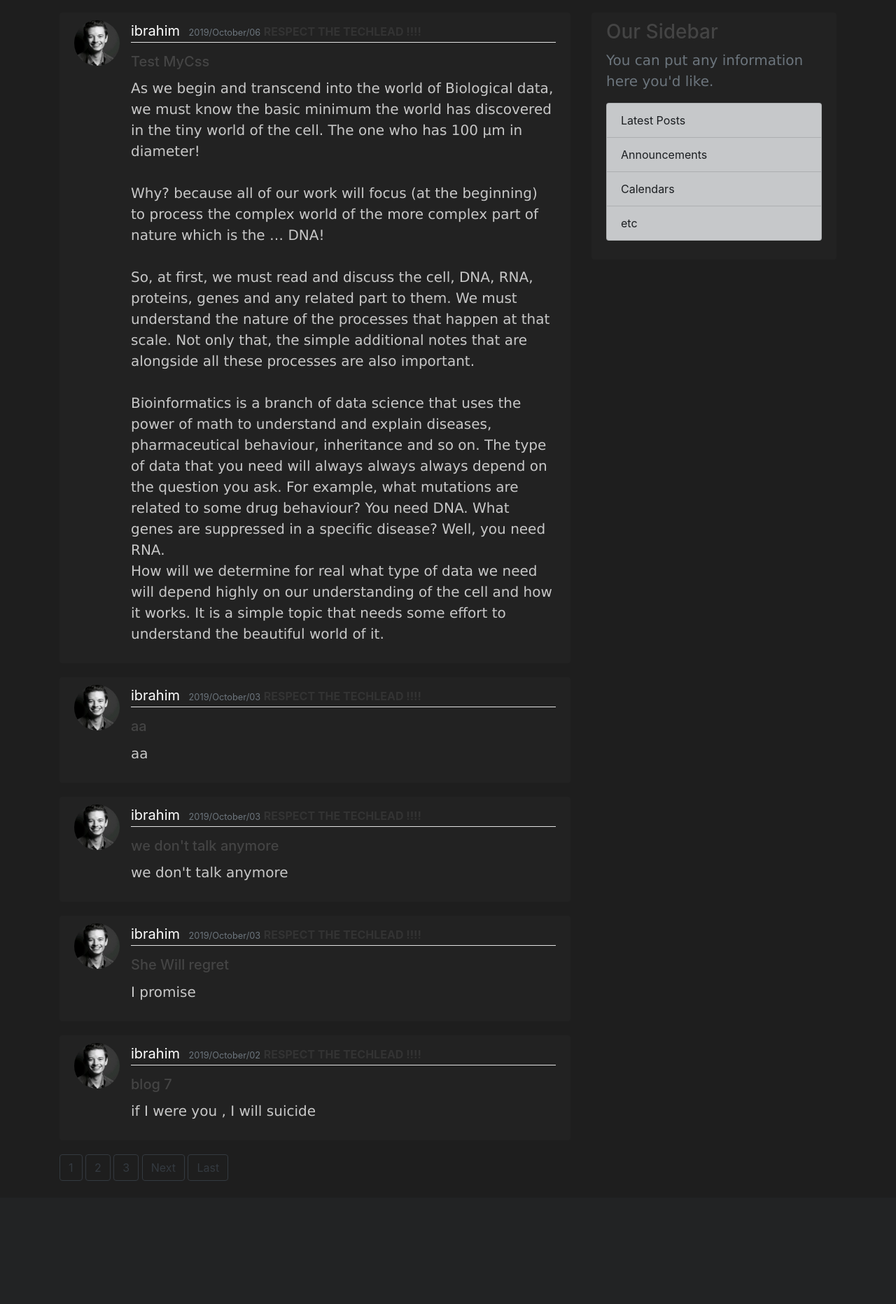
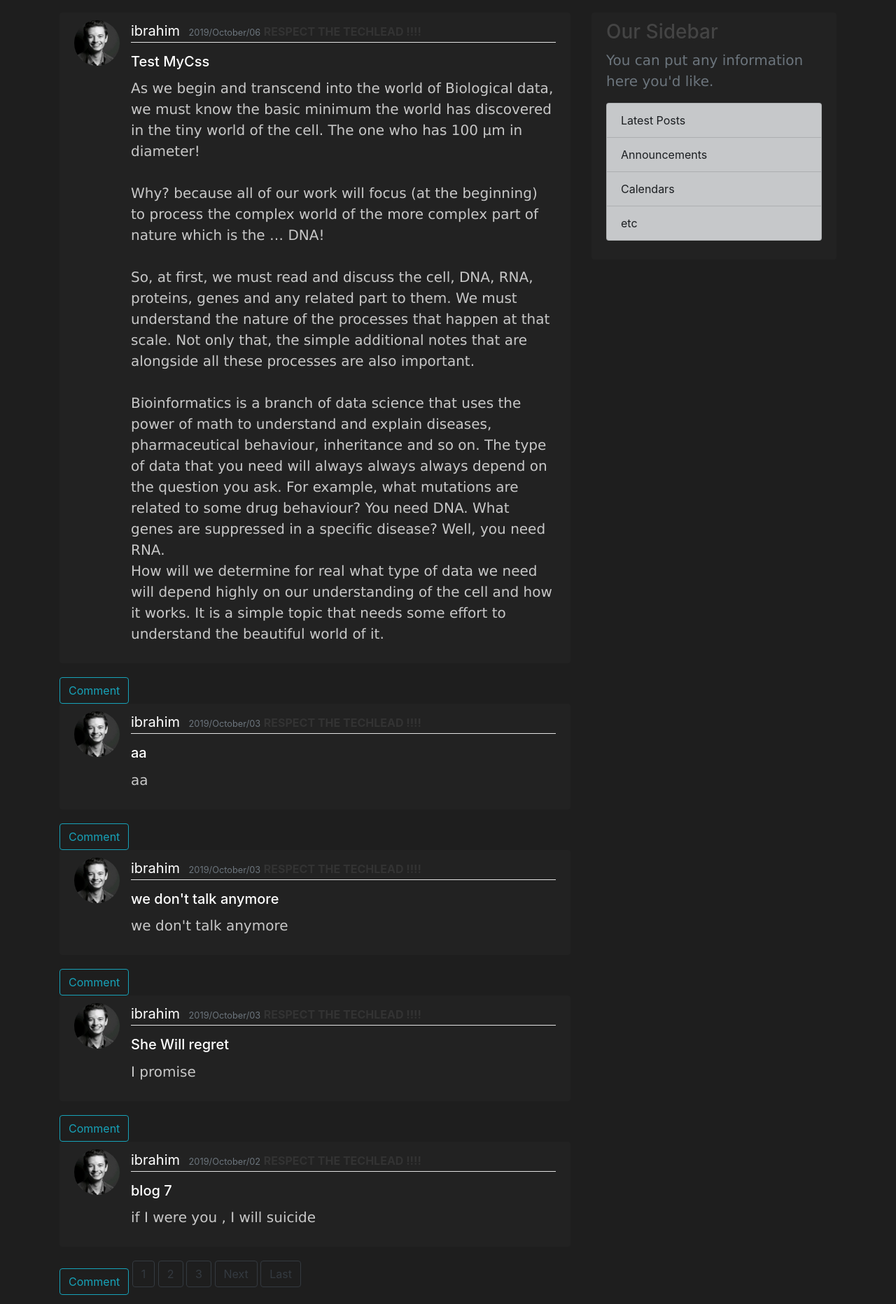
Before and after one commit to IbrahimShamma99/Django-BlogApp-DarkTheme, a Django app: page /blog/ in a window 1280 px wide. Shown: the part 62-1926 px from the top of the page at 70% size. Before the commit the page ends 1750 px from the top, so only its background shows below. Run offline with Django 3.2, Linux system fonts and the light colour scheme; data comes from the database, SQL or seed files in the repository; both versions use the stored data as it was after the commit; some libraries are stand-ins or nearby versions.

Commit message:
Comment module works

```diff
--- a/DJ/DJ/settings.py
+++ b/DJ/DJ/settings.py
@@ -40,7 +40,6 @@ INSTALLED_APPS = [
     'django.contrib.sessions',
     'django.contrib.messages',
     'django.contrib.staticfiles',
-    'pinax.comments',
 ]
 
 MIDDLEWARE = [
--- a/DJ/blog/admin.py
+++ b/DJ/blog/admin.py
@@ -1,5 +1,6 @@
 from django.contrib import admin
-from .models import Post
+from .models import Post , Comment
 
 
 admin.site.register(Post)
+admin.site.register(Comment)
--- a/DJ/blog/helpful_comands.txt
+++ b/DJ/blog/helpful_comands.txt
@@ -10,6 +10,7 @@ python3 manage.py makemigrations
 orm => object relation mapper
 
 python3 manage.py sqlmigrate blog 0001 then migrate
+
 
 (Blog Models)
 {
--- a/DJ/blog/models.py
+++ b/DJ/blog/models.py
@@ -15,11 +15,23 @@ class Post(models.Model):
     def get_absolute_url(self):
         return reverse('post-detail', kwargs={'pk': self.pk})
 
-# class Comment(models.Model):
-#     Post = models.ForeignKey(Post,on_delete=models.CASCADE,related_name="comments")
-#     Name = models.CharField(max_length=100)
-#     Email = models.EmailField(max_length=100)
-#     Body = models.TextField()
-#     Date = models.DateTimeField(default=timezone.now())
-#     Active = models.BooleanField(default=True)
-#     Parent = models.ForeignKey("self", on_delete=models.CASCADE , null=True,blank=True,related_name="replies")
+
+class Comment(models.Model):
+    blog_id = Post.id
+    author = models.ForeignKey(User,on_delete=models.CASCADE)
+
+    # Name = models.CharField(max_length=100)
+    # Email = models.EmailField(max_length=100)
+    content = models.TextField()
+    date = models.DateTimeField(default=timezone.now())
+    # Active = models.BooleanField(default=True)
+    # Parent = models.ForeignKey("self", on_delete=models.CASCADE , null=True,blank=True,related_name="replies")
+    class Meta:
+        verbose_name = 'blog Comment'
+        verbose_name_plural = 'blog Comments'
+
+    def get_absolute_url(self):
+        return reverse('comment-detail', kwargs={'pkc': self.pkc})
+
+    def __str__(self):
+        return "{},{},".format(self.content,self.author)
--- a/DJ/blog/static/blog/main.css
+++ b/DJ/blog/static/blog/main.css
@@ -38,7 +38,7 @@ body {
   }
 
   .article-title {
-    color: #444444;
+    color: rgb(255,255,255);
   }
 
   a.article-title:hover {
--- a/DJ/blog/templates/blog/home.html
+++ b/DJ/blog/templates/blog/home.html
@@ -13,6 +13,8 @@
     <p class="article-content">{{ post.content }}</p>
   </div>
 </article>
+<a href={% url 'comments-create' post.id %}><button class="btn btn-outline-info" type="submit">Comment</button></a>
+
 {% endfor %}
   {% if is_paginated %}
     {% if page_obj.has_previous %}
--- a/DJ/blog/urls.py
+++ b/DJ/blog/urls.py
@@ -6,7 +6,10 @@ from .views import (
     PostCreateView ,
     PostUpdateView,
     PostDeleteView,
-    UserPostListView)
+    UserPostListView,
+    CommentCreateView,
+    CommentListView,
+    CommentDetailView)
 
 urlpatterns = [
     path('', PostListView.as_view(),name='blog-home'),
@@ -16,5 +19,10 @@ urlpatterns = [
     path('post/<int:pk>/delete/', PostDeleteView.as_view(),name='post-delete'),
     path('post/new/', PostCreateView.as_view(),name='post-create'),
     path('about/', views.about,name='blog-about'),
-    path(r"^comments/", include("pinax.comments.urls", namespace="pinax_comments"))
+
+    path('post/<int:pk>/comment/new', CommentCreateView.as_view(),name='comments-create'),
+    path('post/<int:pk>/comments/', CommentListView.as_view(),name='blog-comments'),
+    path('post/<int:pk>/comment/<int:pkc>/', CommentDetailView.as_view(),name='comment-detail'),
+
+
 ]
--- a/DJ/blog/views.py
+++ b/DJ/blog/views.py
@@ -8,8 +8,8 @@ from django.views.generic import (
     UpdateView,
     DeleteView
 )
-from .models import Post
-
+from .models import Post , Comment
+from django.urls import reverse_lazy
 
 def home(request):
     context = {
@@ -25,6 +25,53 @@ class PostListView(ListView):
     ordering = ['-date']
     paginate_by = 5
 
+# class CommentListView(ListView):
+#     model = Comment
+#     fields = ['User,timestamp,content']
+#     template_name = 'blog/comment_list.html'  # <app>/<model>_<viewtype>.html
+#     context_object_name = 'Comments'
+#     ordering = ['-date']
+
+#     def form_valid(self, form):
+#         return super().form_valid(form)
+
+#     def get_queryset(self):
+#         user = get_object_or_404(User, username=self.kwargs.get('username'))
+#         return Comment.objects.filter(author=user).order_by('-date')
+
+
+class CommentListView(ListView):
+    model = Comment
+    context_object_name = 'comments'
+    template_name='blog/comment_list.html'
+
+
+# class CommentCreateView(CreateView):
+#     model = Comment
+
+
+#     def form_valid(self, form):
+#         form.instance.owner = self.request.user
+#         return super(CommentCreateView, self).form_valid(form)
+
+class CommentCreateView(CreateView):
+    model = Comment
+    fields = ('content',)
+    template_name='blog/comment_create.html'
+    def post_valid(self, form):
+        post = get_object_or_404(Post,
+                                    slug=Post.slug) # Replaced 'Post' with 'Article'
+        Postcomment = form.save(commit=False)
+        Postcomment.author = self.request.user
+        Postcomment.post = post
+        Postcomment.save()
+        return redirect('articles:article-detail', slug=article.slug)
+
+    def get_success_url(self):
+        blog = Post.objects.get(pk=self.kwargs.get('pk'))
+        Comment = Comment.objects.get(pk1=self.kwargs.get('pk1'))
+        return Comment.get_absolute_url()
+
 
 class UserPostListView(ListView):
     model = Post
@@ -37,6 +84,10 @@ class UserPostListView(ListView):
         return Post.objects.filter(author=user).order_by('-date')
 
 
+class CommentDetailView(DetailView):
+    model = Comment
+
+
 class PostDetailView(DetailView):
     model = Post
 
@@ -44,7 +95,6 @@ class PostDetailView(DetailView):
 class PostCreateView(LoginRequiredMixin, CreateView):
     model = Post
     fields = ['title', 'content']
-
     def form_valid(self, form):
         form.instance.author = self.request.user
         return super().form_valid(form)
```
Also changed, not shown: DJ/blog/templates/blog/comment_create.html (added, +16 -0 lines), DJ/blog/templates/blog/comment_list.html (added, +17 -0 lines), DJ/blog/migrations/0003_auto_20191012_0858.py (added), DJ/blog/migrations/0004_auto_20191012_0904.py (added), DJ/blog/migrations/0005_auto_20191012_0906.py (added), DJ/blog/migrations/0006_auto_20191012_0914.py (added), DJ/blog/migrations/0007_auto_20191012_1158.py (added), DJ/blog/migrations/0008_auto_20191012_1202.py (added), DJ/blog/migrations/0009_auto_20191012_1233.py (added), DJ/blog/migrations/0010_auto_20191012_1236.py (added), DJ/db.sqlite3.
